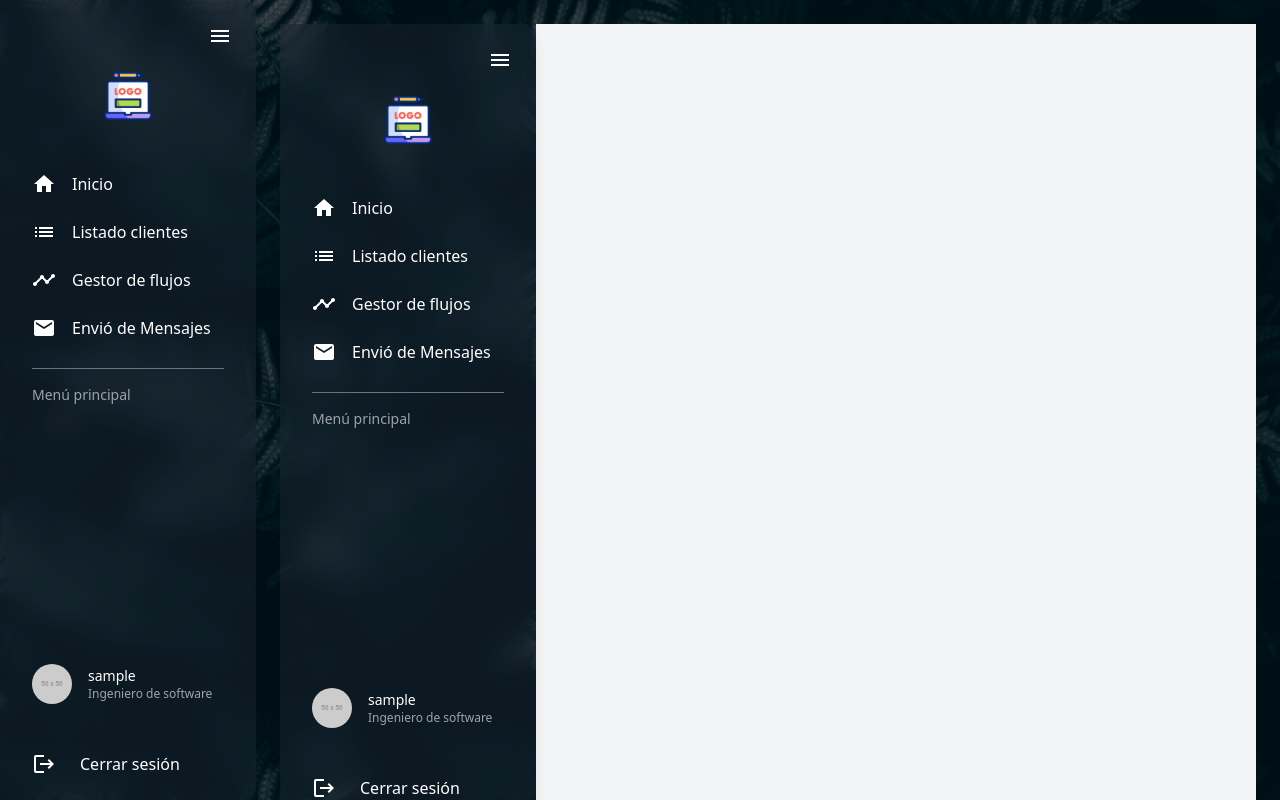
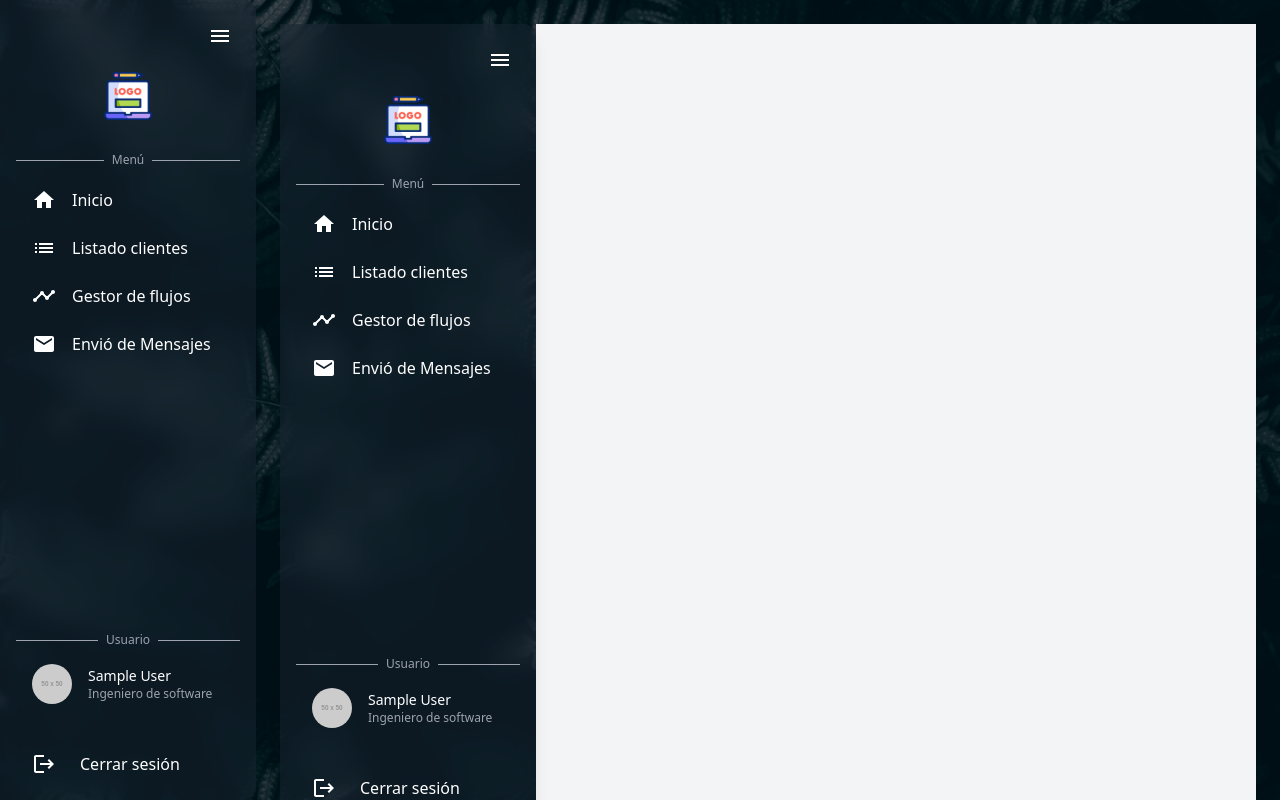
Before and after one commit to Sevs-dev/WhatsappOrion, a Next.js app in the folder front/: page /dashboard in a window 1280 px wide. Built offline with nearby package versions, Linux system fonts and the light colour scheme; sample sign-in values are in the browser's storage.

Commit message:
Cambios Sidebard -Sebastian

```diff
--- a/front/app/components/sidebar/Sidebard.jsx
+++ b/front/app/components/sidebar/Sidebard.jsx
@@ -1,62 +1,57 @@
-import React, { useEffect, useState } from 'react';
+import React, { useEffect, useState, useMemo } from 'react';
 import Link from 'next/link';
 import { useRouter, usePathname } from 'next/navigation';
-import { IconButton } from '@mui/material';
+import { IconButton, Avatar } from '@mui/material';
 import MenuIcon from '@mui/icons-material/Menu';
 import HomeIcon from '@mui/icons-material/Home';
-import SettingsIcon from '@mui/icons-material/Email';
+import EmailIcon from '@mui/icons-material/Email';
 import TimelineIcon from '@mui/icons-material/Timeline';
-import EmailIcon from '@mui/icons-material/List';
-import Avatar from '@mui/material/Avatar';
+import ListIcon from '@mui/icons-material/List';
 import LogoutIcon from '@mui/icons-material/Logout';
 
 const Sidebar = ({ isCollapsed, toggleSidebar }) => {
-  const [userName, setUserName] = useState("");
   const [user, setUser] = useState(null);
   const [autoCollapsed, setAutoCollapsed] = useState(false);
   const router = useRouter();
   const pathname = usePathname();
 
+  // Combina el estado manual y el auto-colapso
+  const collapsed = isCollapsed || autoCollapsed;
+
+  // Cargar datos de usuario desde localStorage
   useEffect(() => {
     const storedUserName = localStorage.getItem('userName');
     const storedUserData = localStorage.getItem('userData');
-    if (storedUserName) {
-      setUserName(storedUserName);
-    }
     if (storedUserData) {
       setUser(JSON.parse(storedUserData));
+    } else if (storedUserName) {
+      setUser({ name: storedUserName });
     }
   }, []);
 
+  // Manejar el colapso automático en función del ancho de la ventana
   useEffect(() => {
     const handleResize = () => {
-      if (window.innerWidth < 768) {
-        setAutoCollapsed(true);
-      } else {
-        setAutoCollapsed(false);
-      }
+      setAutoCollapsed(window.innerWidth < 768);
     };
 
-    // Escuchar el evento resize
     window.addEventListener('resize', handleResize);
+    handleResize(); // Estado inicial
 
-    // Llamar a handleResize al montar el componente para establecer el estado inicial
-    handleResize();
-
-    // Limpiar el evento al desmontar el componente
     return () => window.removeEventListener('resize', handleResize);
   }, []);
 
+  // Función de logout
   const handleLogout = () => {
     localStorage.removeItem('token');
     localStorage.removeItem('userName');
     localStorage.removeItem('userData');
     setUser(null);
-    setUserName("");
     router.push('/login');
   };
 
-  const menuItems = [
+  // Lista de items del menú
+  const menuItems = useMemo(() => [
     {
       path: '/dashboard/home',
       icon: <HomeIcon className="icon text-white" />,
@@ -64,7 +59,7 @@ const Sidebar = ({ isCollapsed, toggleSidebar }) => {
     },
     {
       path: '/dashboard/gestorClientes',
-      icon: <EmailIcon className="icon text-white" />,
+      icon: <ListIcon className="icon text-white" />,
       label: 'Listado clientes'
     },
     {
@@ -74,92 +69,95 @@ const Sidebar = ({ isCollapsed, toggleSidebar }) => {
     },
     {
       path: '/dashboard/configDatos',
-      icon: <SettingsIcon className="icon text-white" />,
+      icon: <EmailIcon className="icon text-white" />,
       label: 'Envió de Mensajes'
     }
-  ];
+  ], []);
+
+  // Componente divider reutilizable
+  const DividerWithText = ({ text }) => (
+    <div className="flex items-center px-4 ">
+      <div className="flex-grow border-t border-gray-400"></div>
+      <span className="mx-2 text-xs text-gray-400">{text}</span>
+      <div className="flex-grow border-t border-gray-400"></div>
+    </div>
+  );
 
   return (
     <div
-      className={`flex flex-col h-screen bg-gray-800/40 backdrop-blur-md shadow-lg rounded-r-xl text-white transition-all duration-300 ease-in-out ${isCollapsed || autoCollapsed ? 'w-20' : 'w-64'}`}
+      className={`flex flex-col h-screen bg-gray-800/40 backdrop-blur-md shadow-lg rounded-r-xl text-white transition-all duration-300 ease-in-out ${collapsed ? 'w-20' : 'w-64'}`}
     >
       {/* Sidebar Header */}
       <div className="flex justify-end p-4">
         <IconButton
           onClick={toggleSidebar}
           aria-label="Toggle Sidebar"
-          aria-expanded={!isCollapsed}
+          aria-expanded={!collapsed}
           className="hover:bg-[rgba(26,82,118,0.9)] rounded-full transition-all"
         >
           <MenuIcon className="text-white" />
         </IconButton>
       </div>
 
-      {/* Sidebar Logo */}
-      <div className="sidebar-logo mb-8 flex justify-center">
+      {/* Sección del Logo */}
+      <div className="sidebar-logo flex justify-center mb-8">
         <img
           src="/logo.png"
-          alt={isCollapsed || autoCollapsed ? 'Logo colapsado' : 'Logo'}
-          className={`transition-all duration-300 ${isCollapsed || autoCollapsed ? 'w-10 h-10' : 'w-12 h-12'}`}
+          alt={collapsed ? 'Logo colapsado' : 'Logo'}
+          className={`transition-all duration-300 ${collapsed ? 'w-10 h-10' : 'w-12 h-12'}`}
         />
       </div>
 
-      {/* Sidebar Menu */}
+      {/* Sección del Menú */}
+      {!collapsed && <DividerWithText text="Menú" />}
       <div className="sidebar-menu flex-1 px-4 py-2">
         {menuItems.map((item) => (
           <Link
             key={item.path}
             href={item.path}
-            className={`menu-link flex items-center ${isCollapsed || autoCollapsed ? 'justify-center' : 'justify-start'} gap-x-4 py-3 px-4 w-full hover:bg-[rgba(26,82,118,0.9)] rounded-lg transition-all relative ${pathname === item.path ? 'bg-[rgba(26,82,118,0.6)]' : ''}`}
+            className={`menu-link flex items-center ${collapsed ? 'justify-center' : 'justify-start'} gap-x-4 py-3 px-4 w-full hover:bg-[rgba(26,82,118,0.9)] rounded-lg transition-all relative ${pathname === item.path ? 'bg-[rgba(26,82,118,0.6)]' : ''}`}
           >
             {item.icon}
-            {!isCollapsed && !autoCollapsed && <span className="whitespace-nowrap">{item.label}</span>}
-
-            {/* Indicador de módulo activo */}
+            {!collapsed && <span className="whitespace-nowrap">{item.label}</span>}
             {pathname === item.path && (
               <span
-                className={`absolute transition-all duration-300 ${isCollapsed || autoCollapsed ? 'right-1' : 'right-5'} w-2 h-2 bg-yellow-500 rounded-full animate-bounce`}
-                 style={{
-                 boxShadow: '0 0 5px rgba(59, 130, 246, 0.7)',
-                 animationDuration: '0.5s',
-                 filter: isCollapsed || autoCollapsed ? 'brightness(1.5)' : 'brightness(1)',
+                className={`absolute transition-all duration-300 ${collapsed ? 'right-1' : 'right-5'} w-2 h-2 bg-yellow-500 rounded-full animate-bounce`}
+                style={{
+                  boxShadow: '0 0 5px rgba(59, 130, 246, 0.7)',
+                  animationDuration: '0.5s',
+                  filter: collapsed ? 'brightness(1.5)' : 'brightness(1)',
                 }}
               />
             )}
           </Link>
         ))}
-
-        <hr className="divider my-4 border-t border-gray-500 mx-4" />
-
-        {!isCollapsed && !autoCollapsed && (
-          <p className="menu-title text-sm text-gray-400 mb-6 px-4">Menú principal</p>
-        )}
       </div>
 
-      {/* Sidebar Footer */}
-      <div className={`sidebar-footer px-4 py-2`}>
-        <div className={`user-info flex items-center ${isCollapsed || autoCollapsed ? "justify-center" : "justify-start"} gap-x-4 px-4 py-2`}>
+      {/* Sección del Usuario */}
+      {!collapsed && <DividerWithText text="Usuario" />}
+      <div className="sidebar-footer px-4 py-2">
+        <div className={`user-info flex items-center ${collapsed ? "justify-center" : "justify-start"} gap-x-4 px-4 py-2`}>
           <Avatar
             alt="User"
-            src={userName?.avatarUrl || "https://via.placeholder.com/50"}
-            className={`transition-all duration-300 ${isCollapsed || autoCollapsed ? 'w-12 h-12' : 'w-12 h-12'}`}
+            src={user?.avatarUrl || "https://via.placeholder.com/50"}
+            className="w-12 h-12 transition-all duration-300"
           />
-          {!isCollapsed && !autoCollapsed && (
+          {!collapsed && (
             <div>
-              <p className="user-name text-sm font-medium">{userName || 'Invitado'}</p>
+              <p className="user-name text-sm font-medium">{user?.name || 'Invitado'}</p>
               <p className="user-role text-xs text-gray-400">Ingeniero de software</p>
             </div>
           )}
         </div>
 
-        {/* Logout Button */}
+        {/* Botón de logout */}
         <div className="mt-6 w-full">
           <button
             onClick={handleLogout}
             className="menu-link flex items-center space-x-4 py-4 px-4 w-full hover:bg-[rgba(26,82,118,0.9)] rounded-lg transition-all"
           >
             <LogoutIcon className="mr-2" />
-            {!isCollapsed && !autoCollapsed && <span>Cerrar sesión</span>}
+            {!collapsed && <span>Cerrar sesión</span>}
           </button>
         </div>
       </div>
```
